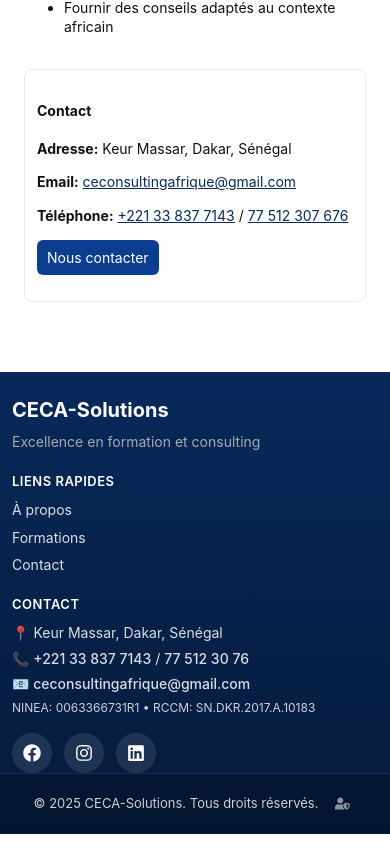
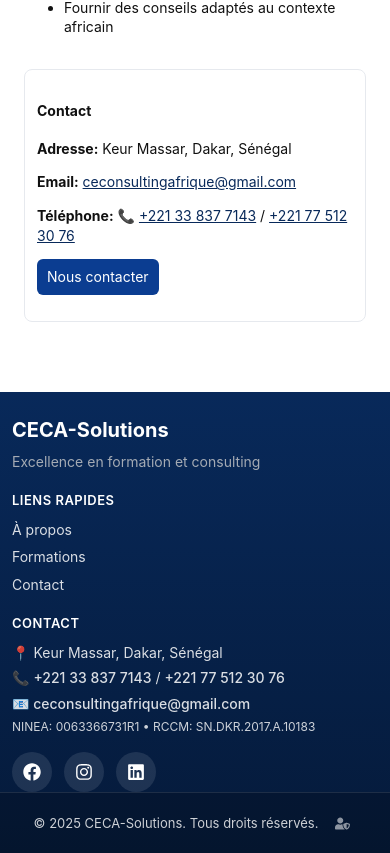
Before and after one commit to NDIAYE-dotcom/ceca-platform, a React (Vite) app: page /a-propos in a window 390 px wide. Shown: the part 2032-2885 px from the top of the page. Built offline with nearby package versions, Linux system fonts and the light colour scheme.

Commit message:
Normalize contact phone numbers across site

```diff
--- a/src/components/Footer.jsx
+++ b/src/components/Footer.jsx
@@ -29,7 +29,7 @@
         <div className="footer-section footer-contact">
           <h4>Contact</h4>
           <p>📍 Keur Massar, Dakar, Sénégal</p>
-          <p><a href="tel:+221338377143">📞 +221 33 837 7143</a> / <a href="tel:+221775123076">77 512 30 76</a></p>
+          <p>📞 <a href="tel:+221338377143">+221 33 837 7143</a> / <a href="tel:+221775123076">+221 77 512 30 76</a></p>
           <p><a href="mailto:ceconsultingafrique@gmail.com">📧 ceconsultingafrique@gmail.com</a></p>
           <p style={{fontSize:'12px', opacity:'0.8'}}>NINEA: 0063366731R1 • RCCM: SN.DKR.2017.A.10183</p>
           <div className="footer-socials">
--- a/src/pages/APropos.jsx
+++ b/src/pages/APropos.jsx
@@ -73,7 +73,7 @@
             <h4>Contact</h4>
             <p><strong>Adresse:</strong> Keur Massar, Dakar, Sénégal</p>
             <p><strong>Email:</strong> <a href="mailto:ceconsultingafrique@gmail.com">ceconsultingafrique@gmail.com</a></p>
-            <p><strong>Téléphone:</strong> <a href="tel:+221338377143">+221 33 837 7143</a> / <a href="tel:77512307676">77 512 307 676</a></p>
+            <p><strong>Téléphone:</strong> 📞 <a href="tel:+221338377143">+221 33 837 7143</a> / <a href="tel:+221775123076">+221 77 512 30 76</a></p>
             <p><a href="/contact" className="btn">Nous contacter</a></p>
           </aside>
         </div>
--- a/src/pages/Contact.jsx
+++ b/src/pages/Contact.jsx
@@ -50,7 +50,7 @@
           <p><strong>CECA-Solutions</strong></p>
           <p>Keur Massar, Dakar, Sénégal</p>
           <p>Email: <a href="mailto:ceconsultingafrique@gmail.com">ceconsultingafrique@gmail.com</a></p>
-          <p>Téléphone: <a href="tel:+221338377143">+221 33 837 7143</a> / <a href="tel:77512307676">77 512 307 676</a></p>
+          <p>Téléphone: 📞 <a href="tel:+221338377143">+221 33 837 7143</a> / <a href="tel:+221775123076">+221 77 512 30 76</a></p>
           <p style={{fontSize:'14px'}}><strong>NINEA:</strong> 0063366731R1</p>
           <p style={{fontSize:'14px'}}><strong>RCCM:</strong> SN.DKR.2017.A.10183</p>
           <p>Suivez-nous : <a href="#">LinkedIn</a> • <a href="#">Twitter</a> • <a href="#">Facebook</a></p>
--- a/src/pages/Formation.jsx
+++ b/src/pages/Formation.jsx
@@ -204,7 +204,7 @@
 
               <label className="field">
                 <span>Téléphone</span>
-                <input value={formData.phone} onChange={e=>setFormData(d=>({ ...d, phone: e.target.value }))} placeholder="+221 77 123 45 67" />
+                <input value={formData.phone} onChange={e=>setFormData(d=>({ ...d, phone: e.target.value }))} placeholder="+221 33 837 7143 / +221 77 512 30 76" />
               </label>
 
               <label className="field">
```
